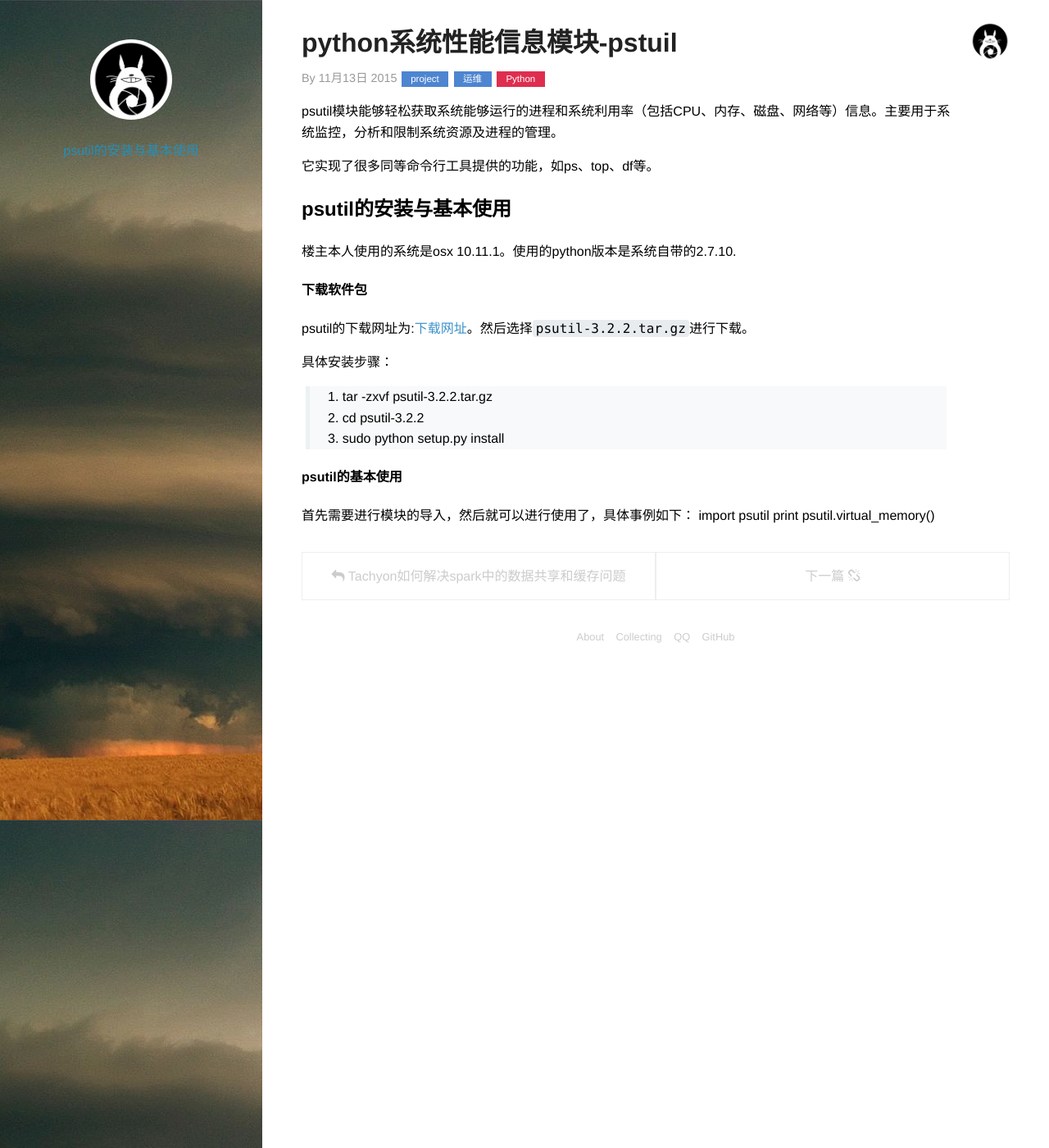
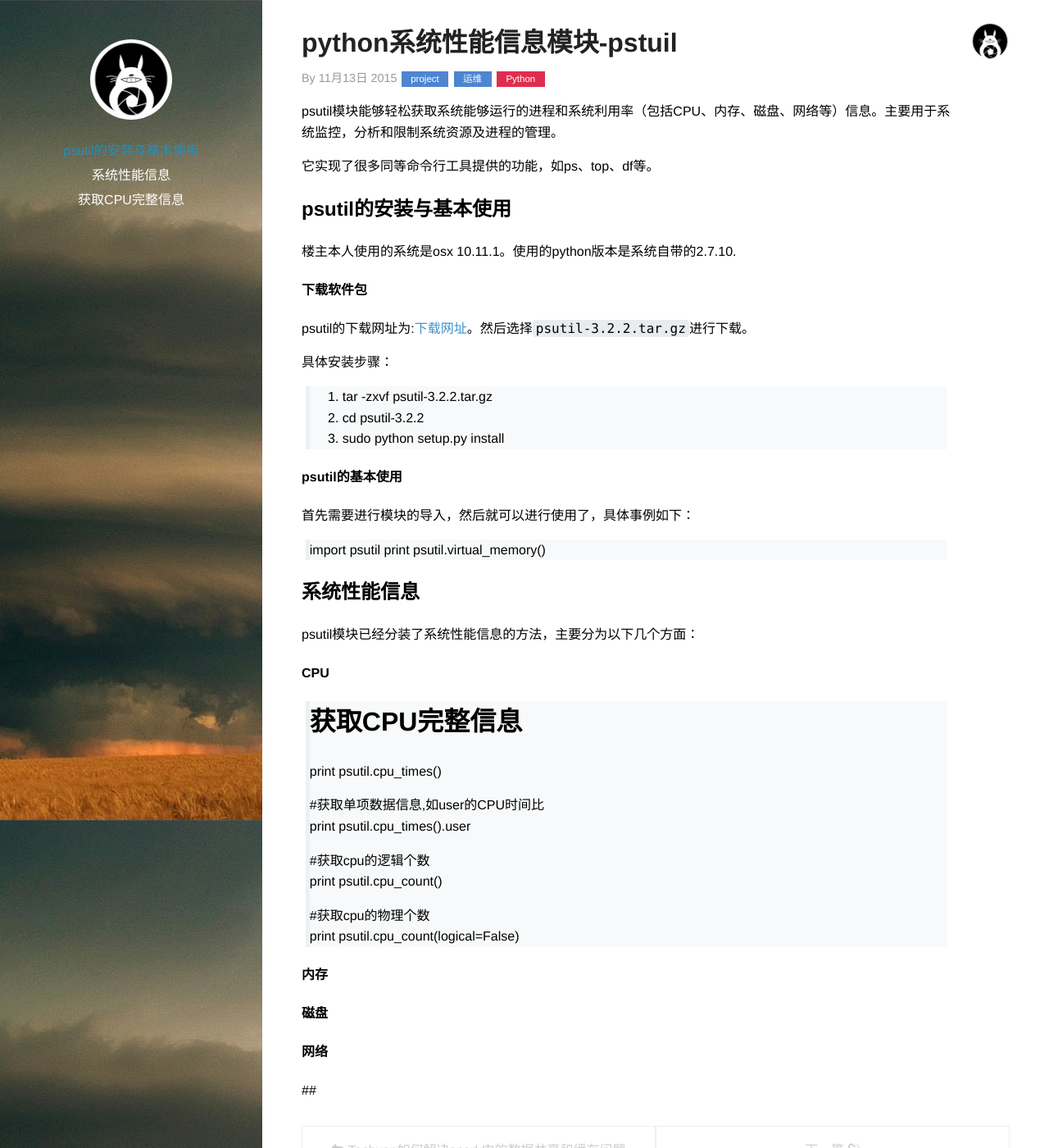
Before and after one commit to hexo2hexo/xwzpp.github.io, a Jekyll site: the page built from _posts/2015-11-13-python系统性能信息模块-pstuil.md, in a window 1280 px wide and 1400 px high. Shown: the whole window at 82% size. Built offline with Jekyll 4.4.1, drawn with Linux system fonts in a browser that asks for light colours; Markdown is read by kramdown in place of the engine named in the settings; comment, search, counter and statistics services are not loaded.

Commit message:
add psutil cpu

```diff
--- a/_posts/2015-11-13-python系统性能信息模块-pstuil.md
+++ b/_posts/2015-11-13-python系统性能信息模块-pstuil.md
@@ -26,8 +26,29 @@ psutil的下载网址为:[下载网址][1]。然后选择`psutil-3.2.2.tar.gz`
 
 #### psutil的基本使用
 首先需要进行模块的导入，然后就可以进行使用了，具体事例如下：
-import psutil
-print psutil.virtual_memory()
+
+> import psutil
+> print psutil.virtual_memory()
+
+## 系统性能信息
+psutil模块已经分装了系统性能信息的方法，主要分为以下几个方面：
+#### CPU
+> # 获取CPU完整信息
+> print psutil.cpu_times()
+>
+> #获取单项数据信息,如user的CPU时间比
+> print psutil.cpu_times().user
+>
+> #获取cpu的逻辑个数
+> print psutil.cpu_count()
+>
+> #获取cpu的物理个数
+> print psutil.cpu_count(logical=False)
+
+#### 内存
+#### 磁盘
+#### 网络
+##
 
 
 
```
